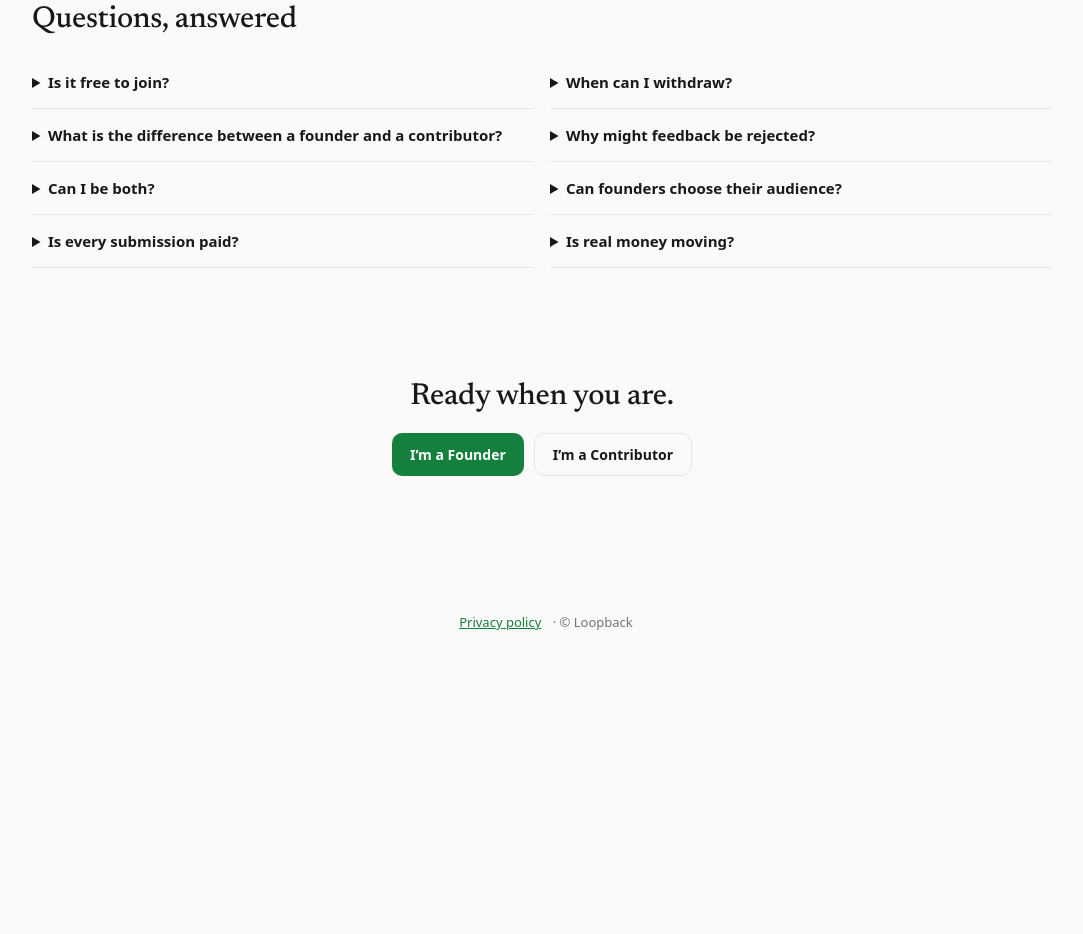
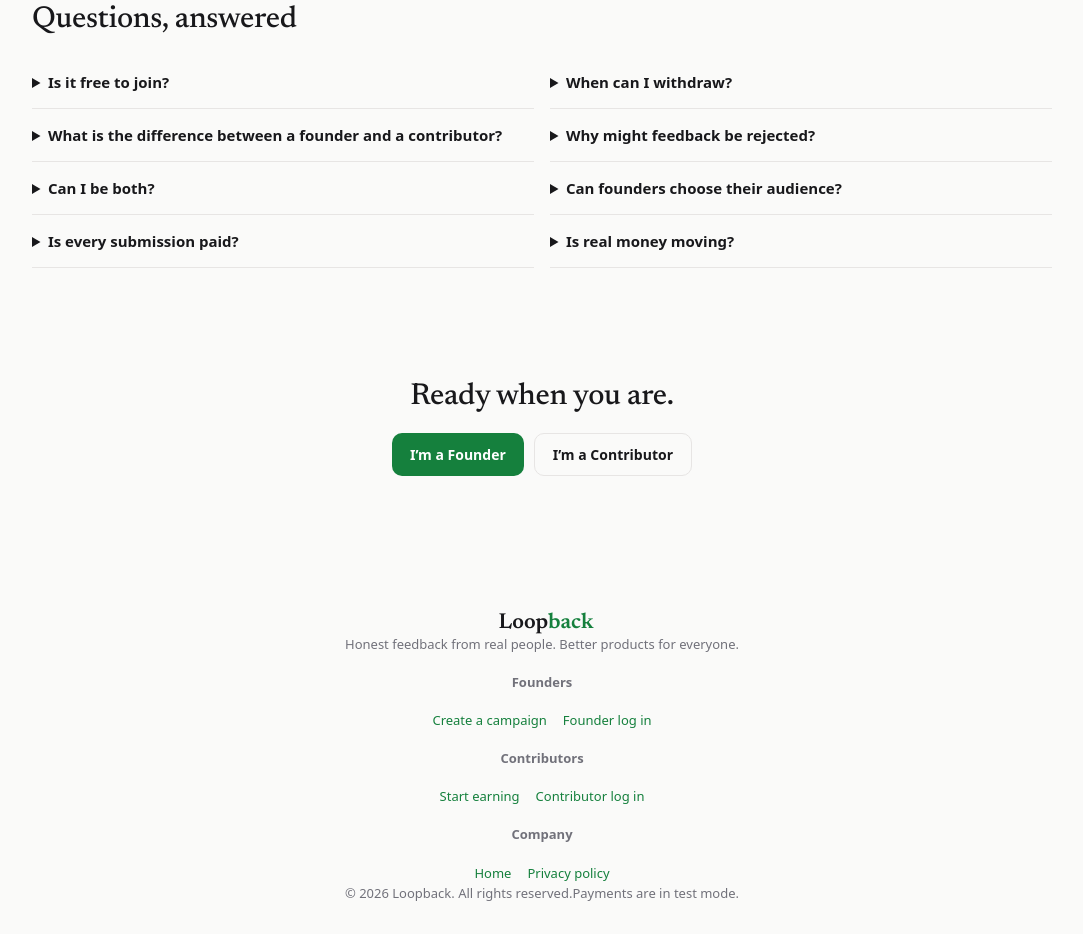
Before and after one commit to soniavaishnav01-oss/Feedback-website, a plain HTML site: page index.html in a window 1280 px wide. Shown: the part 2539-3473 px from the top of the page, without its empty margins (98-1181 px from the left). Before the commit the page ends 3202 px from the top, so only its background shows below. Drawn offline with nearby package versions, Linux system fonts and the light colour scheme.

Commit message:
Update index.html

```diff
--- a/index.html
+++ b/index.html
@@ -13,7 +13,7 @@
 <body>
 <nav id="nav" aria-label="Main"></nav>
 <main id="app"></main>
-<footer><a href="#privacy">Privacy policy</a> · © Loopback</footer>
+<footer class="ft"><div class="ft-in"><div class="ft-brand"><a class="logo" data-go="home">Loop<b>back</b></a><p>Honest feedback from real people. Better products for everyone.</p></div><div><h4>Founders</h4><a data-go="signup" data-role="f">Create a campaign</a><a data-go="login">Founder log in</a></div><div><h4>Contributors</h4><a data-go="signup" data-role="c">Start earning</a><a data-go="login">Contributor log in</a></div><div><h4>Company</h4><a data-go="home">Home</a><a data-go="privacy">Privacy policy</a></div></div><div class="ft-bar"><span>© 2026 Loopback. All rights reserved.</span><span>Payments are in test mode.</span></div></footer>
 <script src="https://cdn.jsdelivr.net/npm/@supabase/supabase-js@2.45.4/dist/umd/supabase.js"></script>
 <script src="config.js"></script>
 <script src="data.js"></script>
```
